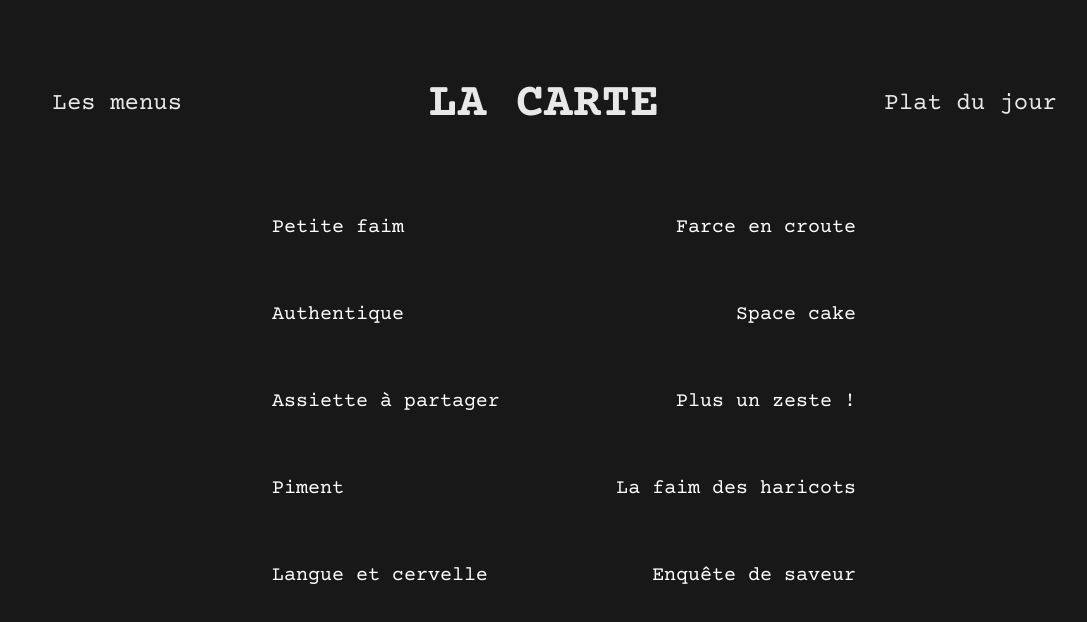
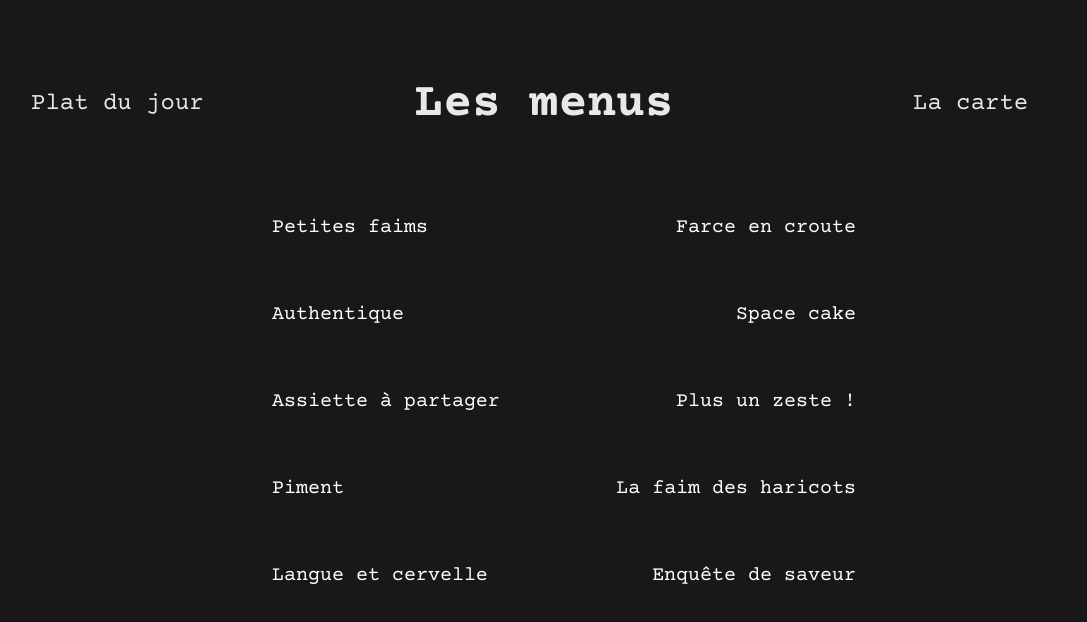
Before and after one commit to DaBadBunny/CineSwift, a Vue app: page /menus in a window 1280 px wide. Shown: the top 622 px of the page, without its empty margins (96-1183 px from the left). Built offline with nearby package versions, Linux system fonts and the light colour scheme.

Commit message:
feat: :sparkles: Version brouillon nav dynamique

```diff
--- a/src/App.vue
+++ b/src/App.vue
@@ -1,6 +1,13 @@
 <script setup lang="ts">
-import { RouterView, useRouter } from 'vue-router'
+import { computed } from 'vue'
+import { RouterView, useRouter, useRoute, RouterLink } from 'vue-router'
+
 const router = useRouter()
+const route = useRoute()
+
+function goHome() {
+  router.push({ name: 'carte' })
+}
 
 function pickRandomMovie() {
   router.push({ name: 'suggestion', params: { id: Math.floor(Math.random() * 378) } })
@@ -9,18 +16,25 @@ function pickRandomMovie() {
 function chooseYourWay() {
   router.push({ name: 'menus' })
 }
+
+const isRouteCarte = computed(() => route.name === 'carte')
+const isRouteMenus = computed(() => route.name === 'menus')
+const isRouteSuggestion = computed(() => route.name === 'suggestion')
 </script>
 
 <template>
   <main>
-    <nav class="nav-grid">
+    <TransitionGroup name="fade">
+    <nav v-if="isRouteCarte" class="nav-grid">
       <span
         class="home-item"
         @click="chooseYourWay()"
       >
         Les menus
       </span>
-      <a href="/" class="no-link  mh-auto"><h1 class="home-title">LA CARTE</h1></a>
+      <RouterLink to="/" class="no-link  mh-auto">
+        <h1 class="home-title">La carte</h1>
+      </RouterLink>
       <span
         class="home-item"
         @click="pickRandomMovie()"
@@ -28,6 +42,45 @@ function chooseYourWay() {
         Plat du jour
       </span>
     </nav>
+
+    <nav v-if="isRouteMenus" class="nav-grid">
+      <span
+        class="home-item"
+        @click="pickRandomMovie()"
+      >
+        Plat du jour
+      </span>
+      <h1 class="mh-auto home-title"
+        @click="chooseYourWay()">
+        Les menus
+      </h1>
+      <span
+        class="home-item"
+        @click="goHome()"
+      >
+        La carte
+      </span>
+    </nav>
+
+    <nav v-if="isRouteSuggestion" class="nav-grid">
+      <span
+        class="home-item"
+        @click="goHome()"
+      >
+        La carte
+      </span>
+      <h1 class="mh-auto home-title"
+        @click="pickRandomMovie()">
+        Plat du jour
+      </h1>
+        <span
+        class="home-item"
+        @click="chooseYourWay()"
+      >
+       Les menus
+      </span>
+    </nav>
+  </TransitionGroup>
     <RouterView />
   </main>
 </template>
@@ -39,4 +92,13 @@ function chooseYourWay() {
   margin: 5rem 0 2rem 0;
 }
 
+.fade-enter-active,
+.fade-leave-active {
+  transition: opacity 0.5s ease;
+}
+
+.fade-enter-from,
+.fade-leave-to {
+  opacity: 0;
+}
 </style>
--- a/src/router/index.ts
+++ b/src/router/index.ts
@@ -16,7 +16,7 @@ const router = createRouter({
     {
       path: '/suggestion/:id',
       name: 'suggestion',
-      component: () => import('../views/SuggestionChef.vue'),
+      component: () => import('../views/PlatDuJour.vue'),
     },
   ]
 })
--- a/src/views/LesMenus.vue
+++ b/src/views/LesMenus.vue
@@ -1,7 +1,7 @@
 <script setup>
   const menus = [
     {
-      title: 'Petite faim',
+      title: 'Petites faims',
       filter: 'Runtime < 120'
     },
     {
```
Also changed, not shown: src/views/PlatDuJour.vue (renamed from src/views/SuggestionChef.vue).
